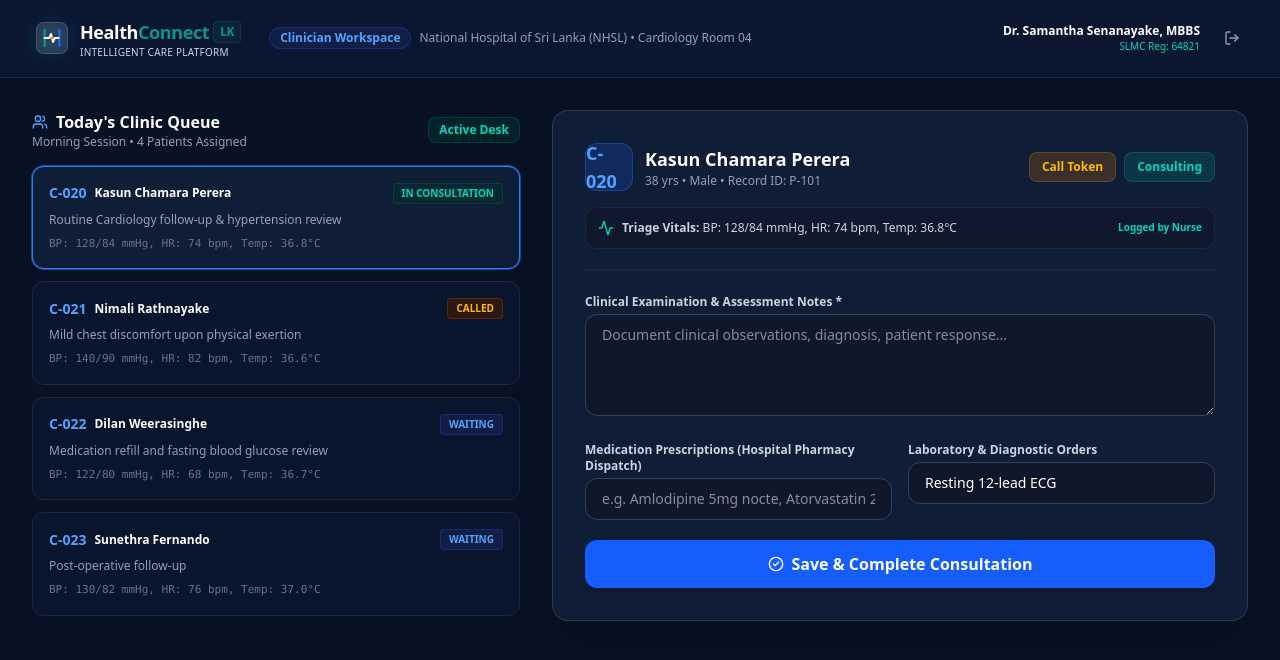
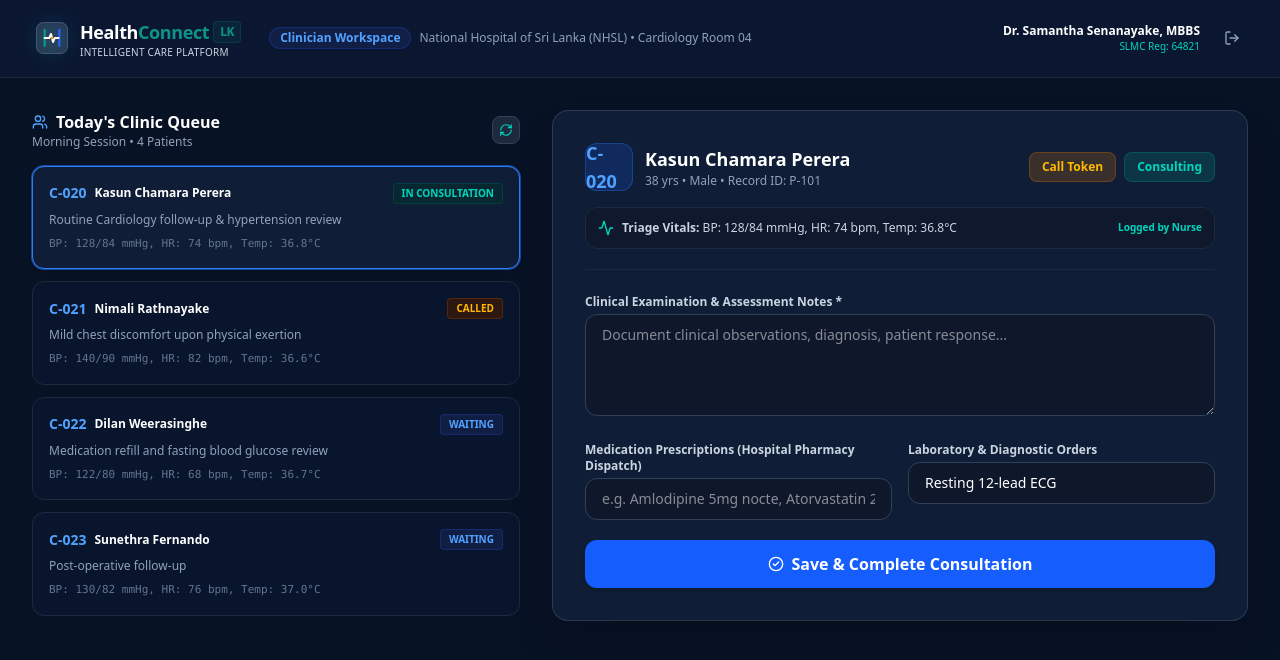
Before and after one commit to SamhiAGM/healthnexus, a Next.js app in the folder frontend/: page /portal/doctor in a window 1280 px wide. Shown: the top 660 px of the page. Built offline with nearby package versions, Linux system fonts and the light colour scheme; no server answers.

Commit message:
feat(doctor-portal): integrate live queue management and EMR consultation record APIs

```diff
--- a/frontend/src/app/portal/doctor/page.tsx
+++ b/frontend/src/app/portal/doctor/page.tsx
@@ -1,6 +1,6 @@
 "use client";
 
-import React, { useState } from "react";
+import React, { useState, useEffect } from "react";
 import Link from "next/link";
 import { useRouter } from "next/navigation";
 import { Logo } from "@/components/brand/Logo";
@@ -17,7 +17,8 @@ import {
   LogOut,
   Building2,
   Send,
-  UserCheck
+  UserCheck,
+  RefreshCw
 } from "lucide-react";
 
 interface PatientQueueItem {
@@ -33,6 +34,7 @@ interface PatientQueueItem {
 
 export default function DoctorDashboard() {
   const router = useRouter();
+  const [loading, setLoading] = useState(false);
 
   const [queue, setQueue] = useState<PatientQueueItem[]>([
     {
@@ -78,7 +80,7 @@ export default function DoctorDashboard() {
   ]);
 
   const [activePatientIndex, setActivePatientIndex] = useState(0);
-  const activePatient = queue[activePatientIndex];
+  const activePatient = queue[activePatientIndex] || queue[0];
 
   // Consultation Notes Form
   const [consultationNotes, setConsultationNotes] = useState("");
@@ -86,14 +88,95 @@ export default function DoctorDashboard() {
   const [labOrders, setLabOrders] = useState("Resting 12-lead ECG");
   const [savedNotification, setSavedNotification] = useState(false);
 
-  const handleStatusChange = (index: number, newStatus: PatientQueueItem["status"]) => {
+  // Fetch live queue from Spring Boot backend
+  const fetchLiveQueue = async () => {
+    setLoading(true);
+    try {
+      const token = localStorage.getItem("hc_token");
+      const headers: Record<string, string> = { "Content-Type": "application/json" };
+      if (token) headers["Authorization"] = `Bearer ${token}`;
+
+      const res = await fetch("http://localhost:8080/api/doctor/queue?facilityId=NHSL", {
+        headers,
+        credentials: "include",
+      });
+
+      if (res.ok) {
+        const data = await res.json();
+        if (Array.isArray(data) && data.length > 0) {
+          const mapped: PatientQueueItem[] = data.map((d: any, idx: number) => ({
+            id: d.id || `P-${100 + idx}`,
+            token: d.ticketNumber || `C-02${idx}`,
+            name: d.patientName || "Clinic Citizen",
+            age: d.patientAge || 40,
+            gender: (d.patientGender === "F" ? "F" : "M"),
+            complaint: d.complaint || "Cardiology follow-up consultation",
+            vitals: d.vitalsSummary || "BP: 125/82 mmHg, HR: 72 bpm",
+            status: d.status || "WAITING",
+          }));
+          setQueue(mapped);
+        }
+      }
+    } catch (e) {
+      // Retain offline fallback
+    } finally {
+      setLoading(false);
+    }
+  };
+
+  useEffect(() => {
+    fetchLiveQueue();
+  }, []);
+
+  const handleStatusChange = async (index: number, newStatus: PatientQueueItem["status"]) => {
     const updated = [...queue];
     updated[index].status = newStatus;
     setQueue(updated);
+
+    try {
+      const token = localStorage.getItem("hc_token");
+      const headers: Record<string, string> = { "Content-Type": "application/json" };
+      if (token) headers["Authorization"] = `Bearer ${token}`;
+
+      await fetch("http://localhost:8080/api/doctor/queue/status", {
+        method: "POST",
+        headers,
+        credentials: "include",
+        body: JSON.stringify({
+          token: queue[index].token,
+          status: newStatus,
+        }),
+      });
+    } catch (e) {}
   };
 
-  const handleCompleteConsultation = (e: React.FormEvent) => {
+  const handleCompleteConsultation = async (e: React.FormEvent) => {
     e.preventDefault();
+
+    try {
+      const token = localStorage.getItem("hc_token");
+      const headers: Record<string, string> = { "Content-Type": "application/json" };
+      if (token) headers["Authorization"] = `Bearer ${token}`;
+
+      const prescList = prescriptions.split(",").map((s) => s.trim()).filter(Boolean);
+      const labList = labOrders.split(",").map((s) => s.trim()).filter(Boolean);
+
+      await fetch("http://localhost:8080/api/doctor/consultations", {
+        method: "POST",
+        headers,
+        credentials: "include",
+        body: JSON.stringify({
+          token: activePatient.token,
+          patientId: activePatient.id,
+          patientName: activePatient.name,
+          facilityId: "NHSL",
+          notes: consultationNotes,
+          prescriptions: prescList,
+          labOrders: labList,
+        }),
+      });
+    } catch (e) {}
+
     handleStatusChange(activePatientIndex, "COMPLETED");
     setSavedNotification(true);
     setTimeout(() => {
@@ -107,8 +190,15 @@ export default function DoctorDashboard() {
     }, 1200);
   };
 
-  const handleLogout = () => {
+  const handleLogout = async () => {
+    try {
+      await fetch("http://localhost:8080/api/auth/logout", {
+        method: "POST",
+        credentials: "include",
+      });
+    } catch (e) {}
     localStorage.removeItem("hc_staff_user");
+    localStorage.removeItem("hc_token");
     router.push("/auth/staff-login");
   };
 
@@ -158,11 +248,16 @@ export default function DoctorDashboard() {
                   <Users className="w-4 h-4 text-blue-400" />
                   Today's Clinic Queue
                 </h2>
-                <p className="text-xs text-slate-400">Morning Session • 4 Patients Assigned</p>
+                <p className="text-xs text-slate-400">Morning Session • {queue.length} Patients</p>
               </div>
-              <span className="text-xs font-bold text-teal-400 bg-teal-950/60 border border-teal-800/40 px-2.5 py-1 rounded-lg">
-                Active Desk
-              </span>
+              <button
+                onClick={fetchLiveQueue}
+                disabled={loading}
+                className="p-1.5 rounded-lg bg-slate-800 hover:bg-slate-700 text-teal-400 border border-slate-700 transition-colors"
+                title="Refresh Live Queue"
+              >
+                <RefreshCw className={`w-3.5 h-3.5 ${loading ? "animate-spin" : ""}`} />
+              </button>
             </div>
 
             <div className="space-y-3">
@@ -256,7 +351,7 @@ export default function DoctorDashboard() {
               {savedNotification && (
                 <div className="p-4 rounded-xl bg-emerald-950/60 border border-emerald-800/60 text-emerald-300 text-xs sm:text-sm flex items-center gap-3">
                   <CheckCircle2 className="w-5 h-5 text-emerald-400 shrink-0" />
-                  <span>Consultation recorded successfully. Advancing queue ticket...</span>
+                  <span>Consultation recorded in hospital EMR ledger. Advancing queue ticket...</span>
                 </div>
               )}
 
```
